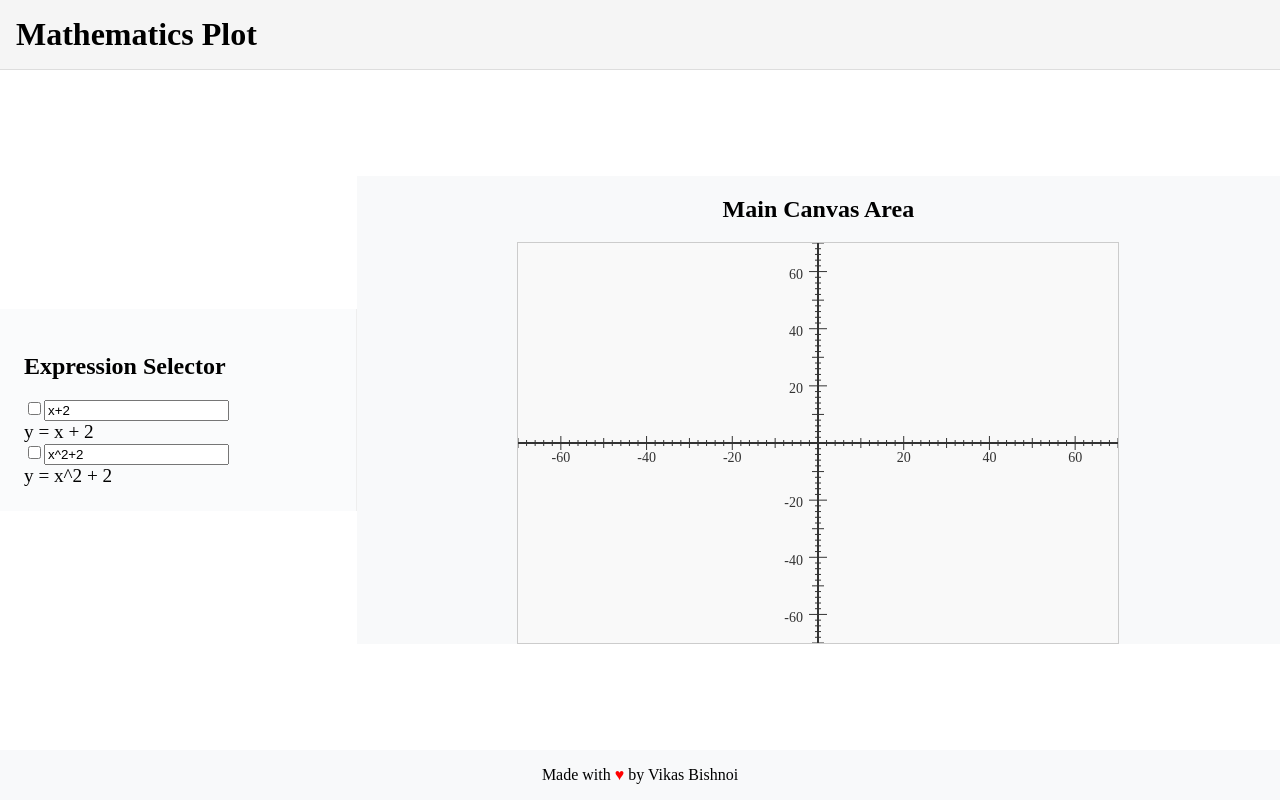
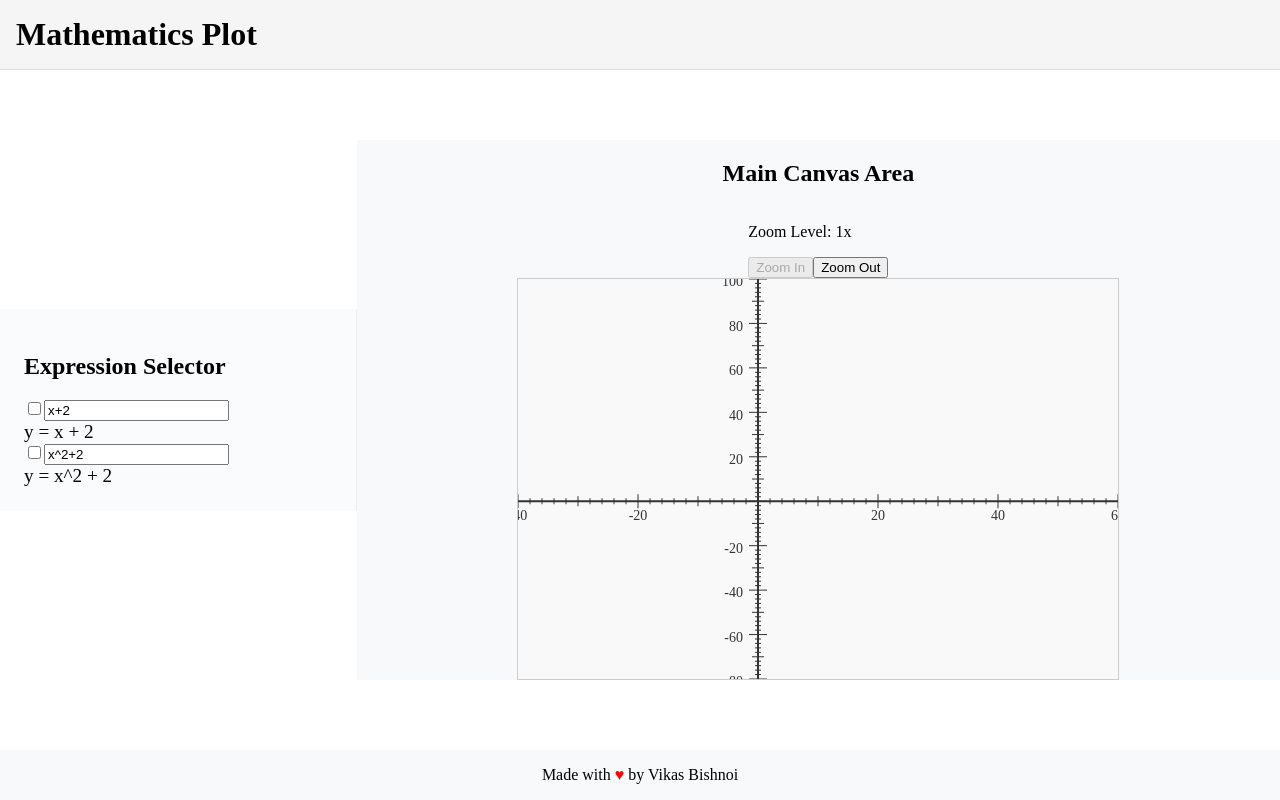
Before and after one commit to VikasHBishnoi/mathematics-plot, a React (Vite) app: page / in a window 1280 px wide. Built offline with nearby package versions, Linux system fonts and the light colour scheme.

Commit message:
Zoom in and Zoom out Feature and Code Refator and Axis Component in Graph Module added

```diff
--- /dev/null
+++ b/src/components/GraphSvg/Axis/AxisComponent.tsx
@@ -0,0 +1,142 @@
+import { useEffect, useState } from "react";
+import { xToSvg, yToSvg } from "../HelperFunction/HelperFunction";
+import { CANVAS_HEIGHT, CANVAS_WIDTH } from "../Svgconstants";
+import { AxisDetails } from "../SvgInterface";
+const TICK_EVERY = 2;
+const TICK_10 = 10;
+const TICK_20 = 20;
+
+type TickOrLabel =
+  | { type: "xtick"; x: number; y0: number; tickLen: number; v: number }
+  | { type: "xlabel"; x: number; y0: number; tickLen: number; v: number }
+  | { type: "ytick"; y: number; x0: number; tickLen: number; v: number }
+  | { type: "ylabel"; y: number; x0: number; tickLen: number; v: number };
+
+interface AxisComponentProps {
+  AXIS_MIN?: number;
+  xAxisDetails: AxisDetails;
+  yAxisDetails: AxisDetails;
+}
+const AxisComponent: React.FC<AxisComponentProps> = ({
+  //   AXIS_MIN = -70,
+  xAxisDetails,
+  yAxisDetails,
+}) => {
+  const [tickData, setTickData] = useState<TickOrLabel[]>([]);
+  const xAxisMin = xAxisDetails.AXIS_MIN;
+  const xAxisMax = xAxisDetails.AXIS_MAX;
+  const yAxisMin = yAxisDetails.AXIS_MIN;
+  const yAxisMax = yAxisDetails.AXIS_MAX;
+  useEffect(() => {
+    const ticks: TickOrLabel[] = [];
+    // X axis ticks and labels
+    for (let v = xAxisMin; v <= xAxisMax; v += TICK_EVERY) {
+      let x = xToSvg(v, xAxisMin, xAxisMax);
+      let y0 = yToSvg(0, yAxisMin, yAxisMax);
+      let tickLen = 6;
+      if (v % TICK_20 === 0) tickLen = 14;
+      else if (v % TICK_10 === 0) tickLen = 10;
+      ticks.push({ type: "xtick", x, y0, tickLen, v });
+      if (v % TICK_20 === 0 && v !== 0) {
+        ticks.push({ type: "xlabel", x, y0, tickLen, v });
+      }
+    }
+
+    // Y axis ticks and labels
+    for (let v = yAxisMin; v <= yAxisMax; v += TICK_EVERY) {
+      let y = yToSvg(v, yAxisMin, yAxisMax);
+      let x0 = xToSvg(0, xAxisMin, xAxisMax);
+      let tickLen = 6;
+      if (v % TICK_20 === 0) tickLen = 18;
+      else if (v % TICK_10 === 0) tickLen = 12;
+      ticks.push({ type: "ytick", y, x0, tickLen, v });
+      if (v % TICK_20 === 0 && v !== 0) {
+        ticks.push({ type: "ylabel", y, x0, tickLen, v });
+      }
+    }
+
+    setTickData(ticks);
+  }, [xAxisMin, xAxisMax, yAxisMin, yAxisMax]);
+  return (
+    <g>
+      <line
+        x1={0}
+        y1={yToSvg(0, yAxisMin, yAxisMax)}
+        x2={CANVAS_WIDTH}
+        y2={yToSvg(0, yAxisMin, yAxisMax)}
+        stroke="#333"
+        strokeWidth={2}
+      />
+      {/* Y axis */}
+      <line
+        x1={xToSvg(0, xAxisMin, xAxisMax)}
+        y1={0}
+        x2={xToSvg(0, xAxisMin, xAxisMax)}
+        y2={CANVAS_HEIGHT}
+        stroke="#333"
+        strokeWidth={2}
+      />
+      {/* Ticks and labels */}
+      {tickData.map((tick, i) => {
+        if (tick.type === "xtick") {
+          return (
+            <line
+              key={`xtick-${tick.v}`}
+              x1={tick.x}
+              y1={tick.y0 - tick.tickLen / 2}
+              x2={tick.x}
+              y2={tick.y0 + tick.tickLen / 2}
+              stroke="#333"
+              strokeWidth={1}
+            />
+          );
+        }
+        if (tick.type === "xlabel") {
+          return (
+            <text
+              key={`xlabel-${tick.v}`}
+              x={tick.x}
+              y={tick.y0 + tick.tickLen / 2 + 12}
+              fontSize={14}
+              textAnchor="middle"
+              fill="#333"
+            >
+              {tick.v}
+            </text>
+          );
+        }
+        if (tick.type === "ytick") {
+          return (
+            <line
+              key={`ytick-${tick.v}`}
+              x1={tick.x0 - tick.tickLen / 2}
+              y1={tick.y}
+              x2={tick.x0 + tick.tickLen / 2}
+              y2={tick.y}
+              stroke="#333"
+              strokeWidth={1}
+            />
+          );
+        }
+        if (tick.type === "ylabel") {
+          return (
+            <text
+              key={`ylabel-${tick.v}`}
+              x={tick.x0 - tick.tickLen / 2 - 6}
+              y={tick.y + 4}
+              fontSize={14}
+              textAnchor="end"
+              fill="#333"
+              alignmentBaseline="middle"
+            >
+              {tick.v}
+            </text>
+          );
+        }
+        return null;
+      })}
+    </g>
+  );
+};
+
+export default AxisComponent;
--- a/src/components/GraphSvg/GraphSvg.tsx
+++ b/src/components/GraphSvg/GraphSvg.tsx
@@ -1,59 +1,42 @@
 import React, { useEffect, useState } from "react";
 import { ExpressionInterface } from "../../Interface";
 import "./GraphSvg.scss";
+import AxisComponent from "./Axis/AxisComponent";
+import {
+  CANVAS_HEIGHT,
+  CANVAS_WIDTH,
+  xAXIS_MAX,
+  xAXIS_MIN,
+  yAXIS_MAX,
+  yAXIS_MIN,
+} from "./Svgconstants";
+import { AxisDetails } from "./SvgInterface";
 interface GraphCanvasProps {
   expressionArray: ExpressionInterface[];
 }
 
-const CANVAS_WIDTH = 600;
-const CANVAS_HEIGHT = 400;
-const AXIS_MIN = -70;
-const AXIS_MAX = 70;
-const TICK_EVERY = 2;
-const TICK_10 = 10;
-const TICK_20 = 20;
-
-const xToSvg = (x: number) =>
-  ((x - AXIS_MIN) / (AXIS_MAX - AXIS_MIN)) * CANVAS_WIDTH;
-const yToSvg = (y: number) =>
-  CANVAS_HEIGHT - ((y - AXIS_MIN) / (AXIS_MAX - AXIS_MIN)) * CANVAS_HEIGHT;
-
-type TickOrLabel =
-  | { type: "xtick"; x: number; y0: number; tickLen: number; v: number }
-  | { type: "xlabel"; x: number; y0: number; tickLen: number; v: number }
-  | { type: "ytick"; y: number; x0: number; tickLen: number; v: number }
-  | { type: "ylabel"; y: number; x0: number; tickLen: number; v: number };
-
 const MainCanvasArea: React.FC<GraphCanvasProps> = ({ expressionArray }) => {
-  const [tickData, setTickData] = useState<TickOrLabel[]>([]);
+  const [zoomOutScale, setZoomOutScale] = useState<number>(1); // Placeholder for zoom level, can be used for future zoom functionality
+  const [yAxisDetails, setYAxisDetails] = useState<AxisDetails>({
+    AXIS_MIN: yAXIS_MIN,
+    AXIS_MAX: yAXIS_MAX,
+  });
+  const [xAxisDetails, setXAxisDetails] = useState<AxisDetails>({
+    AXIS_MIN: xAXIS_MIN,
+    AXIS_MAX: xAXIS_MAX,
+  });
 
   useEffect(() => {
-    const ticks: TickOrLabel[] = [];
-    for (let v = AXIS_MIN; v <= AXIS_MAX; v += TICK_EVERY) {
-      // X axis ticks
-      let x = xToSvg(v);
-      let y0 = yToSvg(0);
-      let tickLen = 6;
-      if (v % TICK_20 === 0) tickLen = 14;
-      else if (v % TICK_10 === 0) tickLen = 10;
-      ticks.push({ type: "xtick", x, y0, tickLen, v });
-      if (v % TICK_20 === 0 && v !== 0) {
-        ticks.push({ type: "xlabel", x, y0, tickLen, v });
-      }
+    setXAxisDetails({
+      AXIS_MIN: Math.round(xAXIS_MIN * zoomOutScale),
+      AXIS_MAX: Math.round(xAXIS_MAX * zoomOutScale),
+    });
 
-      // Y axis ticks
-      let y = yToSvg(v);
-      let x0 = xToSvg(0);
-      tickLen = 6;
-      if (v % TICK_20 === 0) tickLen = 18;
-      else if (v % TICK_10 === 0) tickLen = 12;
-      ticks.push({ type: "ytick", y, x0, tickLen, v });
-      if (v % TICK_20 === 0 && v !== 0) {
-        ticks.push({ type: "ylabel", y, x0, tickLen, v });
-      }
-    }
-    setTickData(ticks);
-  }, []);
+    setYAxisDetails({
+      AXIS_MIN: Math.round(yAXIS_MIN * zoomOutScale),
+      AXIS_MAX: Math.round(yAXIS_MAX * zoomOutScale),
+    });
+  }, [zoomOutScale]);
 
   return (
     <div className="main-canvas-area">
@@ -67,88 +50,33 @@ const MainCanvasArea: React.FC<GraphCanvasProps> = ({ expressionArray }) => {
           </div>
         ))}
       </div>
+      <div className="zoom-level">
+        <p>Zoom Level: {zoomOutScale}x</p>
+        <button
+          onClick={() => {
+            setZoomOutScale((prv) => Math.round((prv - 0.1) * 100) / 100);
+          }}
+          disabled={zoomOutScale <= 1}
+        >
+          Zoom In
+        </button>
+        <button
+          onClick={() => {
+            setZoomOutScale((prv) => Math.round((prv + 0.1) * 100) / 100);
+          }}
+        >
+          Zoom Out
+        </button>
+      </div>
       <svg
         width={CANVAS_WIDTH}
         height={CANVAS_HEIGHT}
         style={{ background: "#f9f9f9", border: "1px solid #ccc" }}
       >
-        {/* X axis */}
-        <line
-          x1={0}
-          y1={yToSvg(0)}
-          x2={CANVAS_WIDTH}
-          y2={yToSvg(0)}
-          stroke="#333"
-          strokeWidth={2}
+        <AxisComponent
+          yAxisDetails={yAxisDetails}
+          xAxisDetails={xAxisDetails}
         />
-        {/* Y axis */}
-        <line
-          x1={xToSvg(0)}
-          y1={0}
-          x2={xToSvg(0)}
-          y2={CANVAS_HEIGHT}
-          stroke="#333"
-          strokeWidth={2}
-        />
-        {/* Ticks and labels */}
-        {tickData.map((tick, i) => {
-          if (tick.type === "xtick") {
-            return (
-              <line
-                key={`xtick-${tick.v}`}
-                x1={tick.x}
-                y1={tick.y0 - tick.tickLen / 2}
-                x2={tick.x}
-                y2={tick.y0 + tick.tickLen / 2}
-                stroke="#333"
-                strokeWidth={1}
-              />
-            );
-          }
-          if (tick.type === "xlabel") {
-            return (
-              <text
-                key={`xlabel-${tick.v}`}
-                x={tick.x}
-                y={tick.y0 + tick.tickLen / 2 + 12}
-                fontSize={14}
-                textAnchor="middle"
-                fill="#333"
-              >
-                {tick.v}
-              </text>
-            );
-          }
-          if (tick.type === "ytick") {
-            return (
-              <line
-                key={`ytick-${tick.v}`}
-                x1={tick.x0 - tick.tickLen / 2}
-                y1={tick.y}
-                x2={tick.x0 + tick.tickLen / 2}
-                y2={tick.y}
-                stroke="#333"
-                strokeWidth={1}
-              />
-            );
-          }
-          if (tick.type === "ylabel") {
-            return (
-              <text
-                key={`ylabel-${tick.v}`}
-                x={tick.x0 - tick.tickLen / 2 - 6}
-                y={tick.y + 4}
-                fontSize={14}
-                textAnchor="end"
-                fill="#333"
-                alignmentBaseline="middle"
-              >
-                {tick.v}
-              </text>
-            );
-          }
-          return null;
-        })}
       </svg>
     </div>
   );
--- /dev/null
+++ b/src/components/GraphSvg/HelperFunction/HelperFunction.ts
@@ -0,0 +1,11 @@
+import { CANVAS_HEIGHT, CANVAS_WIDTH } from "../Svgconstants";
+
+export const xToSvg = (x: number, AXIS_MIN: number, AXIS_MAX: number): number => {
+    const viewBoxX = ((x - AXIS_MIN) / (AXIS_MAX - AXIS_MIN)) * CANVAS_WIDTH;
+    return viewBoxX;
+}
+
+export const yToSvg = (y: number, AXIS_MIN: number, AXIS_MAX: number) => {
+    const viewBoxY = CANVAS_HEIGHT - ((y - AXIS_MIN) / (AXIS_MAX - AXIS_MIN)) * CANVAS_HEIGHT;
+    return viewBoxY;
+}
--- /dev/null
+++ b/src/components/GraphSvg/SvgInterface.ts
@@ -0,0 +1,4 @@
+export interface AxisDetails {
+    AXIS_MIN: number;
+    AXIS_MAX: number;
+}
--- /dev/null
+++ b/src/components/GraphSvg/Svgconstants.ts
@@ -0,0 +1,9 @@
+export const CANVAS_WIDTH = 600;
+export const CANVAS_HEIGHT = 400;
+export const yAXIS_MIN = -80;
+export const yAXIS_MAX = 100;
+export const xAXIS_MIN = -40;
+export const xAXIS_MAX = 60;
+export const TICK_EVERY = 2;
+export const TICK_10 = 10;
+export const TICK_20 = 20;
```
